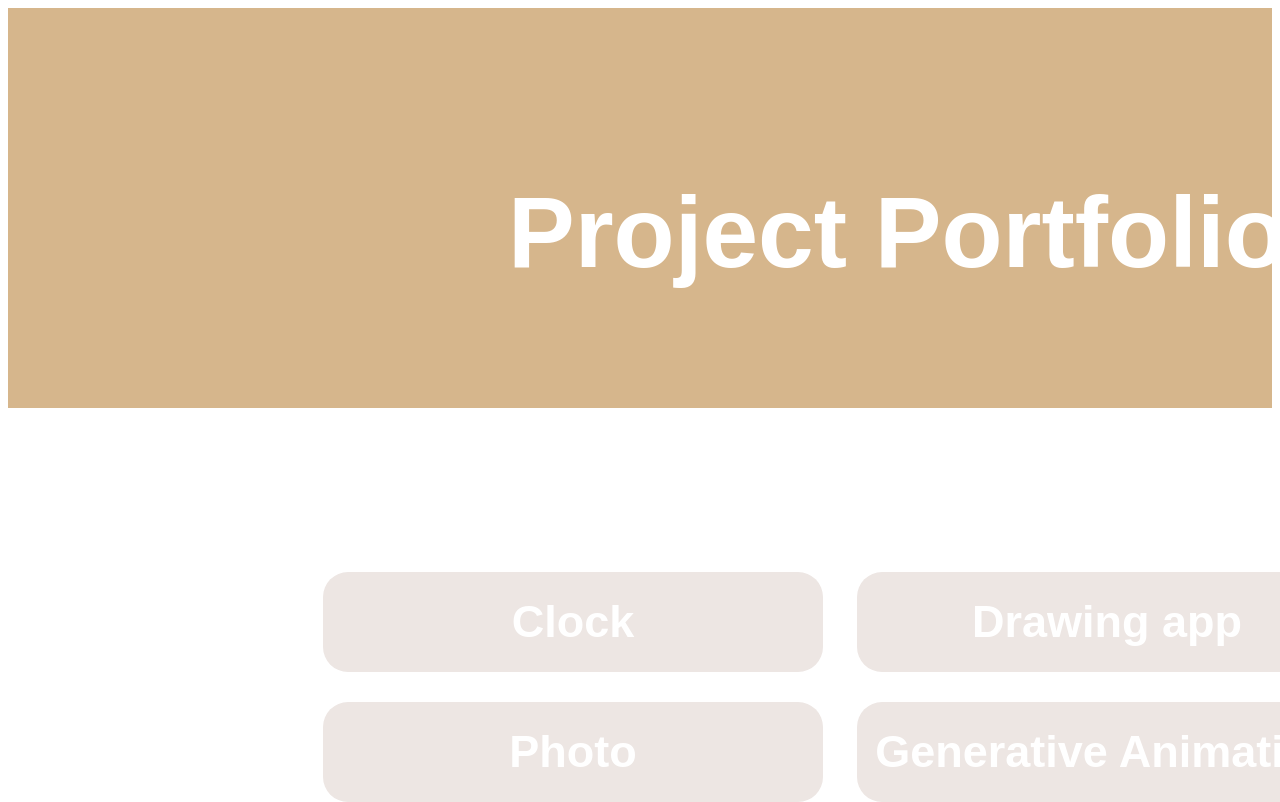
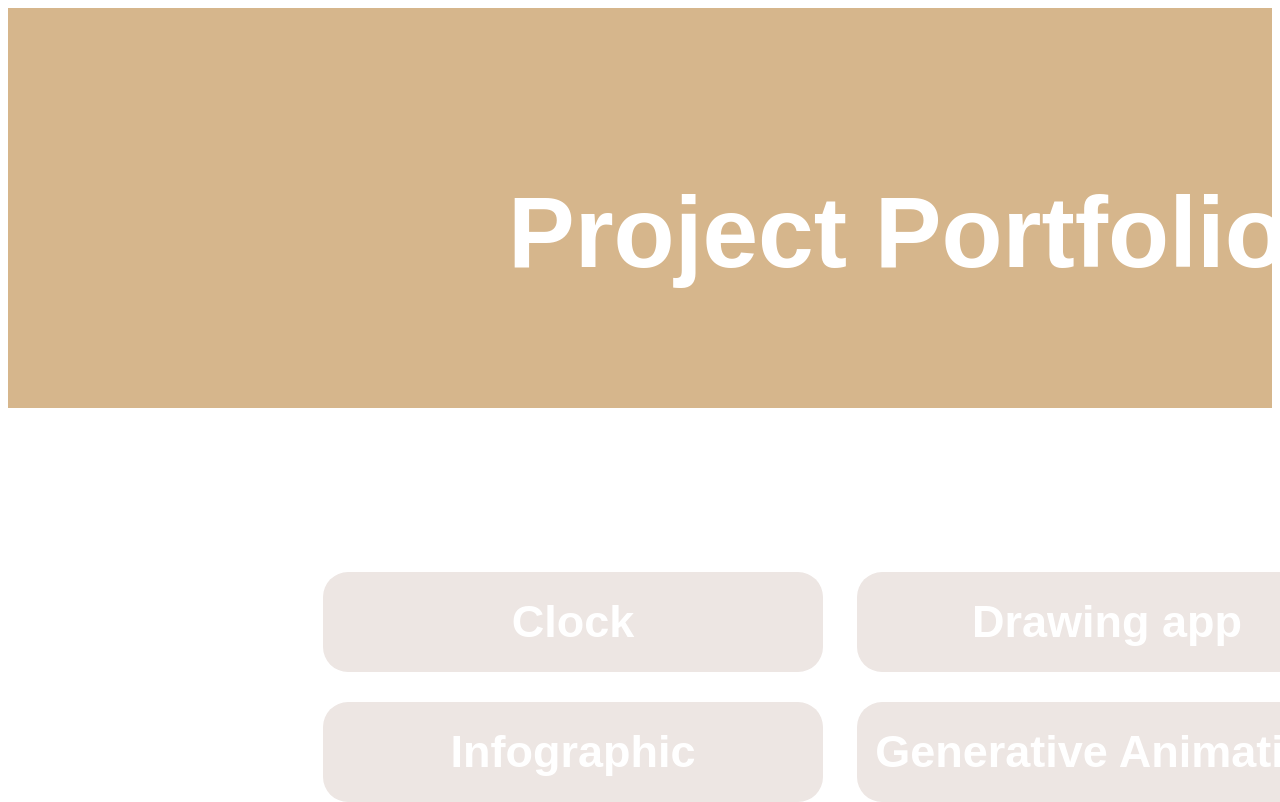
Before and after one commit to jaylenross/jaylenross.github.io, a plain HTML site: page projects/projects.html in a window 1280 px wide. Shown: the top 802 px of the page. Drawn offline with Linux system fonts and the light colour scheme; a web font is replaced by a local one.

Commit message:
Update projects.html

```diff
--- a/projects/projects.html
+++ b/projects/projects.html
@@ -20,7 +20,7 @@
     <br>
     <div id="fixed">
         <a class="infographic" href="https://editor.p5js.org/jaylen.ty/present/Oa_OFdWuC">
-            <h2>Photo</h2>
+            <h2>Infographic</h2>
         </a>
         <a class="animation" href="https://editor.p5js.org/jaylen.ty/present/XrPodi0Zr">
             <h2>Generative Animation</h2>
```
